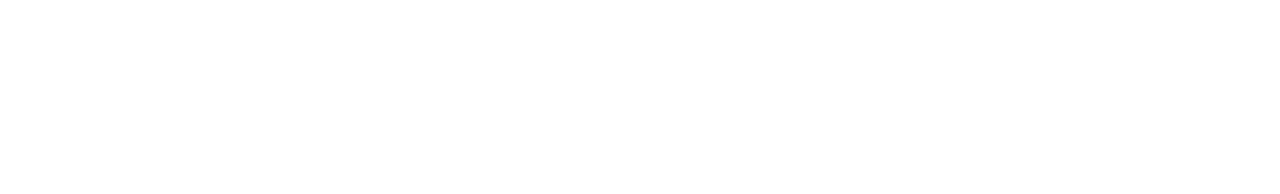
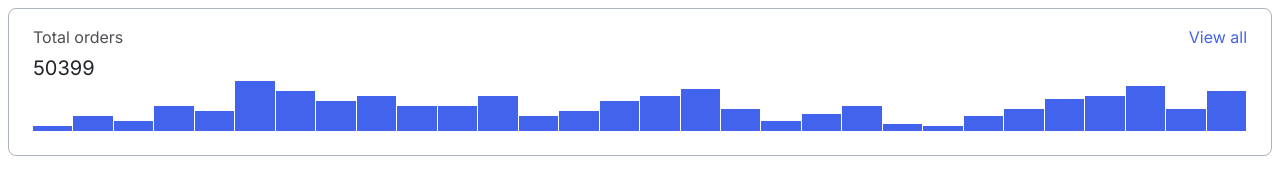
Before and after one commit to js-tasks-ru/htmlcss-20210513_achegevara, a website: page 04-lection2/01-histogram/index.html in a window 1280 px wide. Drawn offline with Linux system fonts and the light colour scheme.

Commit message:
04-histogram-commit1

```diff
--- a/04-lection2/01-histogram/histogram.css
+++ b/04-lection2/01-histogram/histogram.css
@@ -0,0 +1,62 @@
+.histogram {
+background: var(--white);
+border: 1px solid var(--grey-3);
+box-sizing: border-box;
+border-radius: 8px;
+padding: 16px 24px 24px 24px;
+width: 100%;
+}
+
+.histogram__header {
+display: flex;
+justify-content: space-between;
+margin-bottom: 6px;
+}
+
+.histogram__title {
+font-family: 'Inter', sans-serif;
+font-style: normal;
+font-weight: normal;
+font-size: 16px;
+line-height: 24px;
+color: var(--black);
+opacity: 0.8;
+margin: 0;
+}
+
+.histogram__link {
+font-family: 'Inter', sans-serif;
+font-style: normal;
+font-weight: normal;
+font-size: 16px;
+line-height: 24px;
+text-align: right;
+color: #4263EB;
+text-decoration: none;
+margin-left: 20px;
+}
+
+.histogram__total {
+font-family: 'Inter', sans-serif;
+font-style: normal;
+font-weight: normal;
+font-size: 20px;
+line-height: 26px;
+color: var(--black);
+}
+
+.histogram__bars {
+display: flex;
+flex-direction: row;
+justify-content: stretch;
+align-items: flex-end;
+flex-wrap: nowrap;
+height: 50px;
+width: 100%;
+}
+
+.histogram__bar {
+flex: 1 0 auto;
+margin-right: 1px;
+background: #4263EB;
+}
--- a/04-lection2/01-histogram/index.html
+++ b/04-lection2/01-histogram/index.html
@@ -6,6 +6,44 @@
         <link rel="stylesheet" href="./histogram.css">
     </head>
     <body>
-
+        <div class="histogram">
+            <div class="histogram__header">
+                <p class="histogram__title">Total orders</p>
+                <a href="#" class="histogram__link">View all</a>
+            </div>
+            <div class="histogram__total">50399</div>
+            <div class="histogram__bars">
+                <div class="histogram__bar" style="height: 10%;"></div>
+                <div class="histogram__bar" style="height: 30%;"></div>
+                <div class="histogram__bar" style="height: 20%;"></div>
+                <div class="histogram__bar" style="height: 50%;"></div>
+                <div class="histogram__bar" style="height: 40%;"></div>
+                <div class="histogram__bar" style="height: 100%;"></div>
+                <div class="histogram__bar" style="height: 80%;"></div>
+                <div class="histogram__bar" style="height: 60%;"></div>
+                <div class="histogram__bar" style="height: 70%;"></div>
+                <div class="histogram__bar" style="height: 50%;"></div>
+                <div class="histogram__bar" style="height: 50%;"></div>
+                <div class="histogram__bar" style="height: 70%;"></div>
+                <div class="histogram__bar" style="height: 30%;"></div>
+                <div class="histogram__bar" style="height: 40%;"></div>
+                <div class="histogram__bar" style="height: 60%;"></div>
+                <div class="histogram__bar" style="height: 70%;"></div>
+                <div class="histogram__bar" style="height: 85%;"></div>
+                <div class="histogram__bar" style="height: 45%;"></div>
+                <div class="histogram__bar" style="height: 20%;"></div>
+                <div class="histogram__bar" style="height: 35%;"></div>
+                <div class="histogram__bar" style="height: 50%;"></div>
+                <div class="histogram__bar" style="height: 15%;"></div>
+                <div class="histogram__bar" style="height: 10%;"></div>
+                <div class="histogram__bar" style="height: 30%;"></div>
+                <div class="histogram__bar" style="height: 45%;"></div>
+                <div class="histogram__bar" style="height: 65%;"></div>
+                <div class="histogram__bar" style="height: 70%;"></div>
+                <div class="histogram__bar" style="height: 90%;"></div>
+                <div class="histogram__bar" style="height: 45%;"></div>
+                <div class="histogram__bar" style="height: 80%;"></div>
+            </div>
+        </div>
     </body>
 </html>
```
